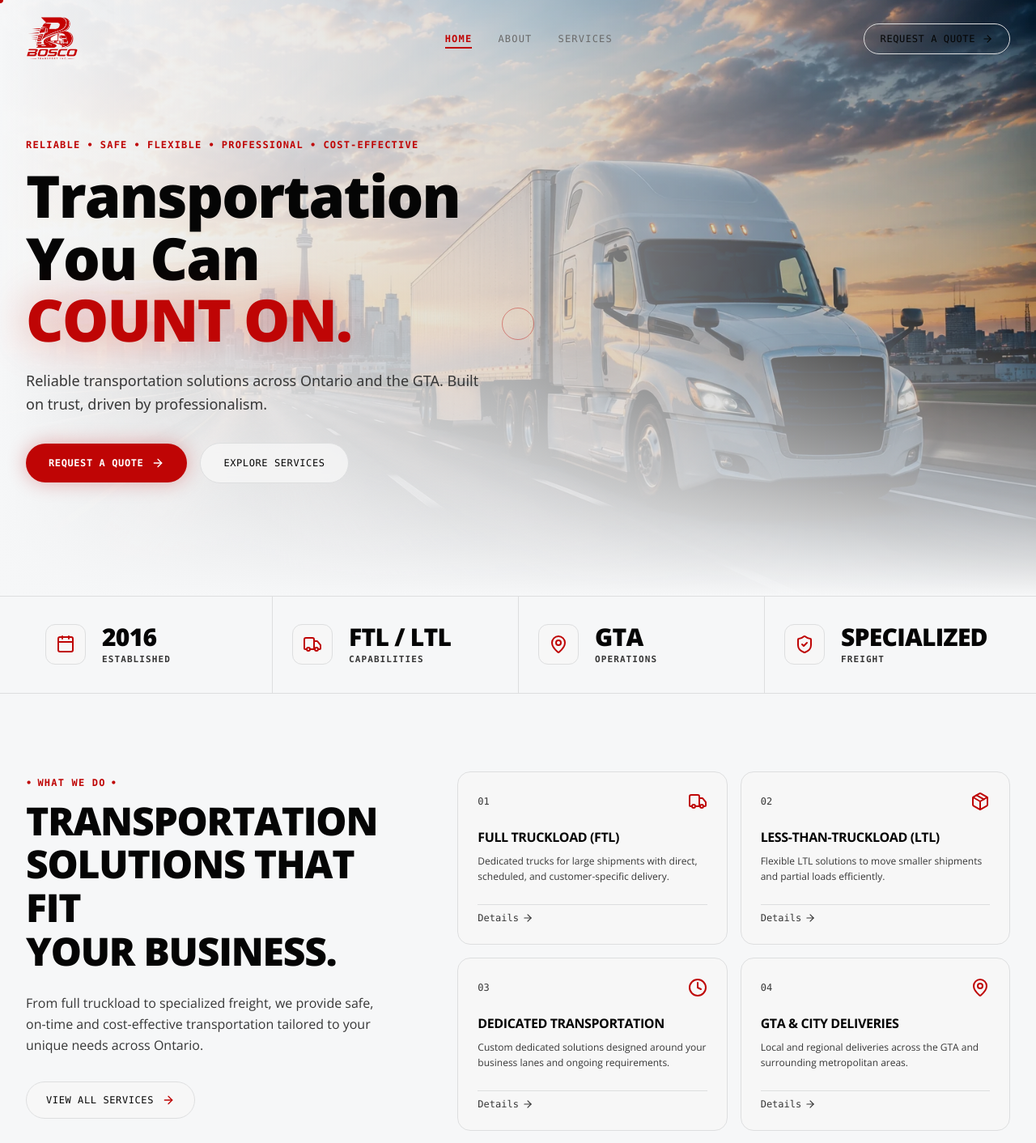
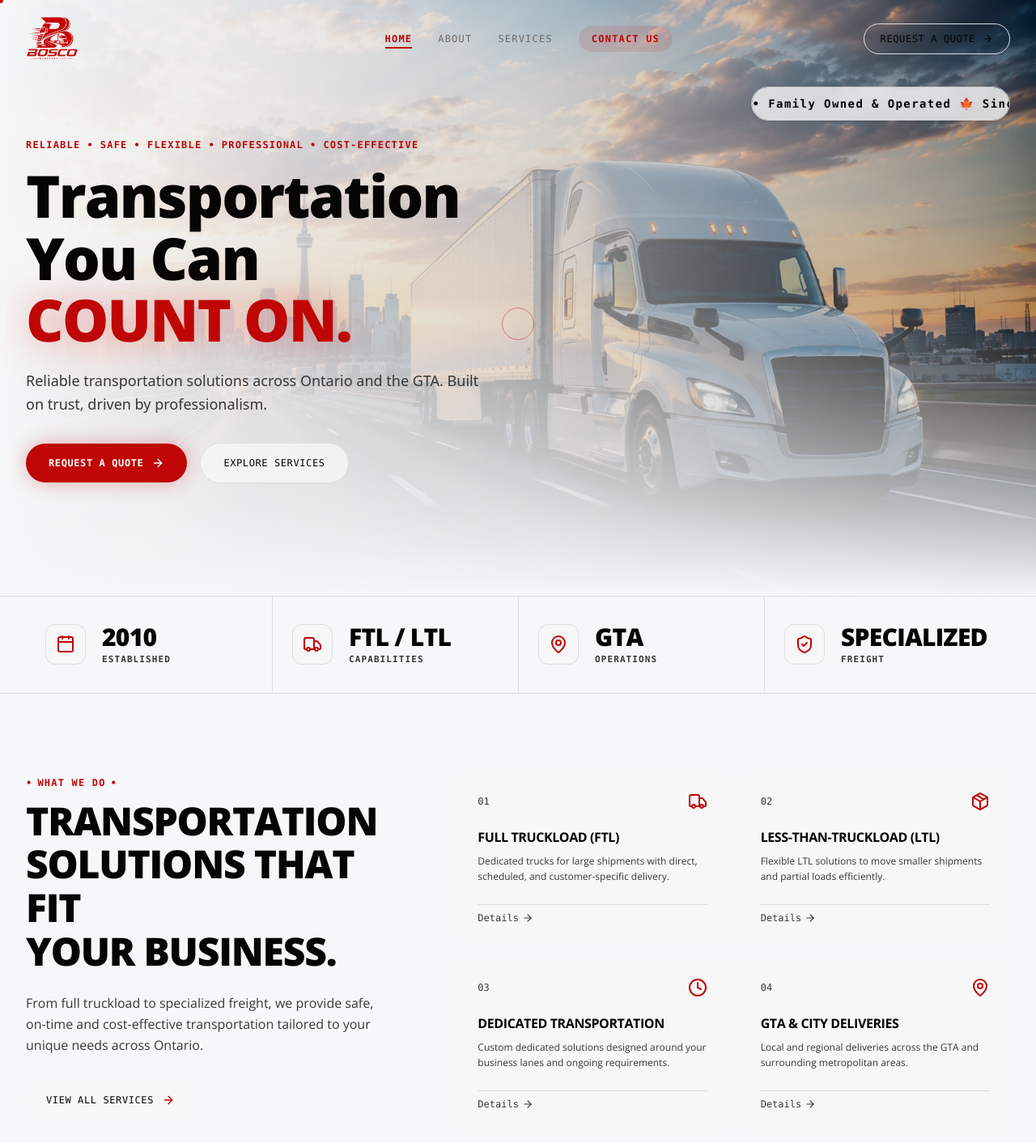
Before and after one commit to MohammedHaneenPM/Bosco_Transportation, a Next.js app: page / in a window 1280 px wide. Shown: the top 1412 px of the page at 81% size. Built offline with nearby package versions, Linux system fonts and the light colour scheme.

Commit message:
added proudly canadian container in herosection.

```diff
--- a/src/app/about/page.tsx
+++ b/src/app/about/page.tsx
@@ -20,7 +20,7 @@ export default function AboutPage() {
               <span className="text-[#BF0505]">PROFESSIONALISM.</span>
             </h1>
             <p className="text-base sm:text-lg text-[#373737] max-w-xl leading-relaxed">
-              Founded in 2016, Bosco Transport Inc. is an Ontario-based transportation and logistics company providing dependable freight transportation solutions across the province and the Greater Toronto Area.
+              Founded in 2010, Bosco Transport Inc. is an Ontario-based transportation and logistics company providing dependable freight transportation solutions across the province and the Greater Toronto Area.
             </p>
           </div>
 
@@ -46,7 +46,7 @@ export default function AboutPage() {
             {/* Metric 1 */}
             <div className="flex flex-col items-center text-center p-6 xl:p-8 border-b border-r border-[#DDDEDF] lg:border-b-0">
               <Truck className="w-8 h-8 text-[#BF0505] mb-4" strokeWidth={1.5} />
-              <div className="text-3xl font-extrabold text-[#050505] font-grotesk leading-none mb-1">10+</div>
+              <div className="text-3xl font-extrabold text-[#050505] font-grotesk leading-none mb-1">15+</div>
               <div className="text-sm font-bold text-[#BF0505] uppercase tracking-wider mb-1">YEARS</div>
               <div className="text-[10px] text-[#373737] font-mono uppercase tracking-wide">OF EXPERIENCE</div>
             </div>
@@ -114,11 +114,11 @@ export default function AboutPage() {
                 We understand the absolute importance of appointment compliance, accurate paperwork, responsive dispatch communication, prompt proof of delivery (POD), cargo security, and professional customer-site procedures.
               </p>
 
-              {/* 2016 / Today Badge Grid */}
+              {/* 2010 / Today Badge Grid */}
               <div className="grid grid-cols-1 sm:grid-cols-2 gap-4 pt-6">
                 <div className="p-6 bg-[#F7F7F7] border border-[#DDDEDF] rounded-2xl">
                   <span className="text-2xl font-extrabold text-[#BF0505] font-grotesk block mb-1">
-                    2016
+                    2010
                   </span>
                   <span className="text-xs font-mono uppercase tracking-widest text-[#050505] font-bold block mb-1">
                     ESTABLISHED
--- a/src/app/globals.css
+++ b/src/app/globals.css
@@ -131,3 +131,39 @@ html.lenis, html.lenis body {
 .animate-pulse-subtle {
   animation: pulse-subtle 3s ease-in-out infinite;
 }
+
+@layer utilities {
+  .hover-gradient-border {
+    position: relative;
+    border-color: transparent !important;
+  }
+  .hover-gradient-border::before {
+    content: "";
+    position: absolute;
+    inset: -1px;
+    border-radius: inherit;
+    padding: 1px;
+    background: linear-gradient(135deg, #bf0505, #b65300, #db7207, #d4a206, #d7d80d);
+    -webkit-mask: linear-gradient(#fff 0 0) content-box, linear-gradient(#fff 0 0);
+    -webkit-mask-composite: xor;
+    mask-composite: exclude;
+    opacity: 0;
+    transition: opacity 0.3s ease;
+    pointer-events: none;
+    z-index: 10;
+  }
+  .hover-gradient-border:hover {
+    border-color: transparent !important;
+  }
+  .hover-gradient-border:hover::before {
+    opacity: 1;
+  }
+}
+
+@keyframes marquee {
+  0% { transform: translateX(0%); }
+  100% { transform: translateX(-50%); }
+}
+.animate-marquee {
+  animation: marquee 20s linear infinite;
+}
--- a/src/components/home/Equipment.tsx
+++ b/src/components/home/Equipment.tsx
@@ -64,25 +64,6 @@ export default function Equipment() {
             }
           });
         });
-
-        // Mobile / Tablet
-        mm.add("(max-width: 1023px)", () => {
-          const tween = gsap.to(track, { x: getScrollAmount, ease: "none" });
-          ScrollTrigger.create({
-            trigger: containerRef.current,
-            start: "bottom bottom",
-            end: () => `+=${Math.abs(getScrollAmount())}`,
-            pin: true,
-            animation: tween,
-            scrub: true,
-            invalidateOnRefresh: true,
-            onUpdate: (self) => {
-              if (progressRef.current) {
-                gsap.to(progressRef.current, { scaleX: self.progress, duration: 0.1, ease: "none", transformOrigin: "left center" });
-              }
-            }
-          });
-        });
       }
     }, containerRef);
 
@@ -122,21 +103,21 @@ export default function Equipment() {
           </div>
 
           {/* Global Progress Bar */}
-          <div className="h-1 w-full bg-[#DDDEDF] overflow-hidden relative mb-10">
+          <div className="hidden lg:block h-1 w-full bg-[#DDDEDF] overflow-hidden relative mb-10">
             <div ref={progressRef} className="equipment-progress absolute inset-0 bg-[#BF0505] origin-left scale-x-0" />
           </div>
         </div>
 
-        <div className="w-full relative">
-          {/* Horizontal Scroll Track */}
+        <div className="w-full relative overflow-x-auto lg:overflow-visible flex snap-x snap-mandatory [scrollbar-width:none] [-ms-overflow-style:none] [&::-webkit-scrollbar]:hidden">
+          {/* Horizontal Native Scroll (Mobile) / GSAP Scroll Track (Desktop) */}
           <div
             ref={scrollTrackRef}
-            className="flex gap-6 w-max"
+            className="flex gap-4 sm:gap-6 w-max pb-4 lg:pb-0"
           >
             {FLEET_EQUIPMENT.map((item, index) => (
               <div
                 key={item.id}
-                className="w-[300px] sm:w-[360px] md:w-[400px] bg-[#F7F7F7] border border-[#DDDEDF] flex flex-col justify-between group hover:border-[#BF0505]/50 transition-all duration-300 shrink-0 rounded-3xl overflow-hidden"
+                className="snap-start w-[280px] sm:w-[360px] md:w-[400px] bg-[#F7F7F7] border border-[#DDDEDF] flex flex-col justify-between group hover-gradient-border border-transparent transition-all duration-300 shrink-0 rounded-3xl overflow-hidden"
               >
                 {/* Card Visual / Header */}
                 <div className="aspect-[4/3] p-6 border-b border-[#DDDEDF] relative overflow-hidden flex flex-col justify-between group">
--- a/src/components/home/Hero.tsx
+++ b/src/components/home/Hero.tsx
@@ -11,6 +11,7 @@ import { openQuoteModal } from "@/lib/utils";
 export default function Hero() {
   const containerRef = useRef<HTMLDivElement>(null);
   const badgeRef = useRef<HTMLDivElement>(null);
+  const pillRef = useRef<HTMLDivElement>(null);
   const headingRef = useRef<HTMLHeadingElement>(null);
   const textRef = useRef<HTMLParagraphElement>(null);
   const ctaRef = useRef<HTMLDivElement>(null);
@@ -21,9 +22,15 @@ export default function Hero() {
       const tl = gsap.timeline({ defaults: { ease: "power3.out" } });
 
       tl.fromTo(
+        pillRef.current,
+        { opacity: 0, y: 20 },
+        { opacity: 1, y: 0, duration: 0.8, delay: 0.2 }
+      )
+        .fromTo(
           badgeRef.current,
           { opacity: 0, y: 20 },
-        { opacity: 1, y: 0, duration: 0.8, delay: 0.2 }
+          { opacity: 1, y: 0, duration: 0.8 },
+          "<0.1"
         )
         .fromTo(
           headingRef.current,
@@ -78,10 +85,12 @@ export default function Hero() {
         />
       </div>
 
-      <div className="relative z-20 max-w-7xl mx-auto px-4 sm:px-6 lg:px-8 w-full">
-        <div className="max-w-2xl">
-          {/* Badge */}
-          <div ref={badgeRef} className="opacity-0 flex flex-wrap items-center gap-1.5 sm:gap-2 text-[10px] sm:text-xs font-mono tracking-widest uppercase font-semibold text-[#BF0505] mb-4">
+      <div className="relative z-20 max-w-7xl mx-auto px-4 sm:px-6 lg:px-8 w-full flex flex-col lg:flex-row lg:items-start justify-between gap-12 lg:gap-8 h-full">
+        <div className="max-w-2xl mt-auto lg:mt-0">
+          {/* Top Info Block (Badge) */}
+          <div ref={badgeRef} className="opacity-0 mb-4 flex flex-col items-start">
+            {/* Red Text Badge */}
+            <div className="flex flex-wrap items-center gap-1.5 sm:gap-2 text-[10px] sm:text-xs font-mono tracking-widest uppercase font-semibold text-[#BF0505]">
               <span>RELIABLE</span>
               <span className="font-bold">•</span>
               <span>SAFE</span>
@@ -91,6 +100,7 @@ export default function Hero() {
               <span>PROFESSIONAL</span>
               <span className="font-bold">•</span>
               <span>COST-EFFECTIVE</span>
+            </div>
           </div>
 
           {/* Heading */}
@@ -120,7 +130,7 @@ export default function Hero() {
           >
             <button
               onClick={openQuoteModal}
-              className="inline-flex items-center justify-center gap-2.5 px-7 py-4 bg-[#BF0505] hover:bg-[#C5161D] text-white font-mono uppercase tracking-wider text-xs font-bold transition-all shadow-[0_0_25px_rgba(191,5,5,0.3)] hover:shadow-[0_0_35px_rgba(191,5,5,0.5)] group rounded-full"
+              className="relative inline-flex items-center justify-center gap-2.5 px-7 py-4 bg-[#BF0505] hover:bg-[#A00404] text-white font-mono uppercase tracking-wider text-xs font-bold transition-all duration-300 hover:-translate-y-0.5 hover:shadow-[0_0_35px_rgba(191,5,5,0.5)] shadow-[0_0_25px_rgba(191,5,5,0.3)] group rounded-full"
             >
               <span>REQUEST A QUOTE</span>
               <ArrowRight className="w-4 h-4 transition-transform group-hover:translate-x-1" />
@@ -134,6 +144,21 @@ export default function Hero() {
             </Link>
           </div>
         </div>
+
+        {/* Absolute Right Border Marquee Pill */}
+        <div ref={pillRef} className="absolute opacity-0 -top-28 lg:-top-16 right-4 sm:right-6 lg:right-8 z-30 flex flex-col items-end text-right">
+          <div className="relative rounded-3xl lg:rounded-full shadow-sm group inline-block overflow-hidden w-64 sm:w-80 border border-[#DDDEDF]/80">
+            <div className="absolute inset-0 bg-[#F7F7F7]/80 backdrop-blur-sm z-0"></div>
+            <div className="relative z-10 flex w-max animate-marquee py-2.5">
+              <p className="text-xs lg:text-sm font-mono tracking-widest text-[#050505] font-bold px-4">
+                🍁 Proudly Canadian • Family Owned & Operated 🍁 Since 2010
+              </p>
+              <p className="text-xs lg:text-sm font-mono tracking-widest text-[#050505] font-bold px-4">
+                🍁 Proudly Canadian • Family Owned & Operated 🍁 Since 2010
+              </p>
+            </div>
+          </div>
+        </div>
       </div>
     </section>
   );
--- a/src/components/home/Metrics.tsx
+++ b/src/components/home/Metrics.tsx
@@ -35,7 +35,7 @@ export default function Metrics() {
 
   const metrics = [
     {
-      value: "2016",
+      value: "2010",
       label: "ESTABLISHED",
       icon: Calendar,
       desc: "Founded in Ontario",
--- a/src/components/home/Safety.tsx
+++ b/src/components/home/Safety.tsx
@@ -109,7 +109,7 @@ export default function Safety() {
                 ref={(el) => {
                   itemsRef.current[index] = el;
                 }}
-                className="bg-[#F7F7F7] border border-[#DDDEDF] p-4 sm:p-6 flex flex-col justify-between hover:border-[#BF0505]/50 transition-colors group rounded-2xl"
+                className="bg-[#F7F7F7] border border-[#DDDEDF] p-4 sm:p-6 flex flex-col justify-between hover-gradient-border border-transparent transition-colors group rounded-2xl"
               >
                 <div>
                   <div className="w-10 h-10 bg-[#EDEDED] border border-[#DDDEDF] text-[#BF0505] flex items-center justify-center mb-5 group-hover:bg-[#BF0505] group-hover:text-white transition-colors rounded-full">
--- a/src/components/home/WhatWeDo.tsx
+++ b/src/components/home/WhatWeDo.tsx
@@ -81,7 +81,7 @@ export default function WhatWeDo() {
             </p>
             <Link
               href="/services"
-              className="inline-flex items-center gap-2.5 px-6 py-3.5 bg-[#F7F7F7] hover:bg-[#EDEDED] text-[#050505] border border-[#DDDEDF] hover:border-[#BF0505] text-xs font-mono uppercase tracking-wider transition-all duration-200 group rounded-full"
+              className="inline-flex items-center gap-2.5 px-6 py-3.5 bg-[#F7F7F7] hover:bg-[#EDEDED] text-[#050505] border border-[#DDDEDF] hover-gradient-border border-transparent text-xs font-mono uppercase tracking-wider transition-all duration-200 group rounded-full"
             >
               <span>VIEW ALL SERVICES</span>
               <ArrowRight className="w-4 h-4 text-[#BF0505] transition-transform group-hover:translate-x-1" />
@@ -98,7 +98,7 @@ export default function WhatWeDo() {
                   ref={(el) => {
                     cardsRef.current[index] = el;
                   }}
-                  className="bg-[#F7F7F7] border border-[#DDDEDF] p-4 sm:p-6 flex flex-col justify-between group hover:border-[#BF0505]/60 hover:bg-[#FEFEFE] transition-all duration-300 relative rounded-2xl"
+                  className="bg-[#F7F7F7] border border-[#DDDEDF] p-4 sm:p-6 flex flex-col justify-between group hover-gradient-border border-transparent hover:bg-[#FEFEFE] transition-all duration-300 relative rounded-2xl"
                 >
                   <div>
                     {/* Top Row: Number & Icon */}
--- a/src/components/home/WhyBosco.tsx
+++ b/src/components/home/WhyBosco.tsx
@@ -75,7 +75,7 @@ export default function WhyBosco() {
   ];
 
   const highlights = [
-    "Established transportation experience since 2016",
+    "Established transportation experience since 2010",
     "Strong Ontario and GTA operating experience",
     "FTL and LTL carrier capabilities",
     "Local and dedicated transportation programs",
@@ -132,7 +132,7 @@ export default function WhyBosco() {
                   ref={(el) => {
                     cardsRef.current[index] = el;
                   }}
-                  className="bg-[#FEFEFE] p-4 sm:p-6 lg:p-8 border border-[#DDDEDF] hover:border-[#BF0505] shadow-sm transition-all duration-300 flex flex-col justify-between rounded-2xl"
+                  className="bg-[#FEFEFE] p-4 sm:p-6 lg:p-8 border border-[#DDDEDF] hover-gradient-border border-transparent shadow-sm transition-all duration-300 flex flex-col justify-between rounded-2xl"
                 >
                   <div>
                     <div className="w-10 h-10 sm:w-12 sm:h-12 bg-[#EDEDED] border border-[#DDDEDF] text-[#BF0505] flex items-center justify-center mb-4 sm:mb-6 rounded-full">
--- a/src/components/layout/Footer.tsx
+++ b/src/components/layout/Footer.tsx
@@ -8,7 +8,7 @@ export default function Footer() {
   const currentYear = new Date().getFullYear();
 
   return (
-    <footer className="bg-[#FEFEFE] border-t border-[#DDDEDF] text-[#373737] font-sans">
+    <footer id="contact" className="bg-[#FEFEFE] border-t border-[#DDDEDF] text-[#373737] font-sans">
       <div className="max-w-7xl mx-auto px-4 sm:px-6 lg:px-8 py-16">
         <div className="grid grid-cols-1 md:grid-cols-2 lg:grid-cols-4 gap-12 mb-16">
           {/* Col 1: Brand Info */}
@@ -22,7 +22,7 @@ export default function Footer() {
               />
             </Link>
             <p className="text-xs leading-relaxed text-[#373737]">
-              Ontario-based transportation and logistics company providing dependable freight transportation solutions across Ontario and the Greater Toronto Area since 2016.
+              Ontario-based transportation and logistics company providing dependable freight transportation solutions across Ontario and the Greater Toronto Area since 2010.
             </p>
             <div className="pt-2 flex items-center gap-2 text-xs font-mono text-[#373737]">
               <MapPin className="w-4 h-4 text-[#BF0505]" />
--- a/src/components/layout/Header.tsx
+++ b/src/components/layout/Header.tsx
@@ -24,6 +24,7 @@ export default function Header() {
     { name: "HOME", href: "/" },
     { name: "ABOUT", href: "/about" },
     { name: "SERVICES", href: "/services" },
+    { name: "CONTACT US", href: "/#contact" },
   ];
 
   return (
@@ -56,22 +57,28 @@ export default function Header() {
                 ? false
                 : pathname.startsWith(link.href);
 
+            const isContact = link.name === "CONTACT US";
+
             return (
               <Link
                 key={link.name}
                 href={link.href}
-                className={`text-xs font-mono tracking-widest uppercase transition-colors duration-200 relative py-1 group ${
-                  isActive
-                    ? "text-[#BF0505] font-bold"
-                    : "text-[#6A6A6A] hover:text-[#BF0505]"
+                className={`text-xs font-mono tracking-widest uppercase transition-colors duration-200 relative group ${
+                  isContact
+                    ? "text-[#BF0505] font-bold bg-[#BF0505]/10 px-4 py-2 rounded-full hover:bg-[#BF0505]/20"
+                    : isActive
+                    ? "text-[#BF0505] font-bold py-1"
+                    : "text-[#6A6A6A] hover:text-[#BF0505] py-1"
                 }`}
               >
                 {link.name}
-                <span
-                  className={`absolute bottom-0 left-0 h-[2px] bg-[#BF0505] transition-all duration-300 ease-out ${
-                    isActive ? "w-full right-0" : "w-0 group-hover:w-full"
-                  }`}
-                />
+                {!isContact && (
+                  <span
+                    className={`absolute bottom-0 left-0 h-[2px] bg-[#BF0505] transition-all duration-300 ease-out ${
+                      isActive ? "w-full right-0" : "w-0 group-hover:w-full"
+                    }`}
+                  />
+                )}
               </Link>
             );
           })}
--- a/src/data/company.ts
+++ b/src/data/company.ts
@@ -2,7 +2,7 @@ export const COMPANY = {
   name: "BOSCO TRANSPORT INC.",
   legalName: "Bosco Transport Inc.",
   tagline: "Reliable • Safe • Flexible • Professional • Cost-Effective",
-  foundedYear: "2016",
+  foundedYear: "2010",
   region: "Ontario, Canada",
   coverage: "Ontario & GTA Transportation",
   phone: "+1 (416) 000-0000", // placeholder format pending client phone update
```
Lines whose indentation alone changed are shown as unchanged.
